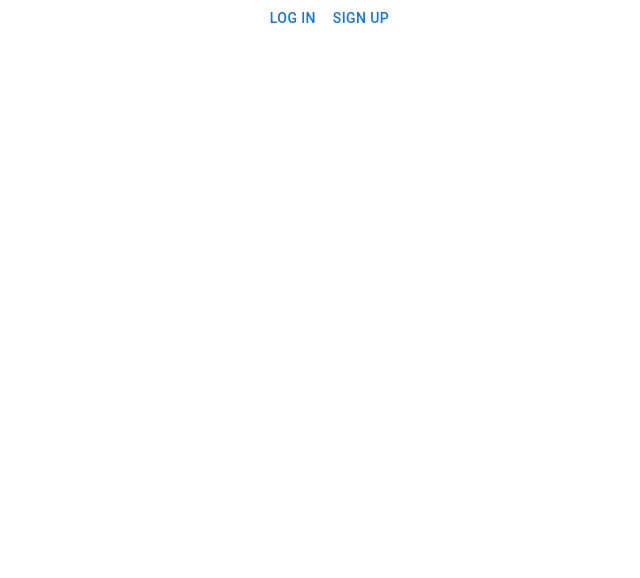
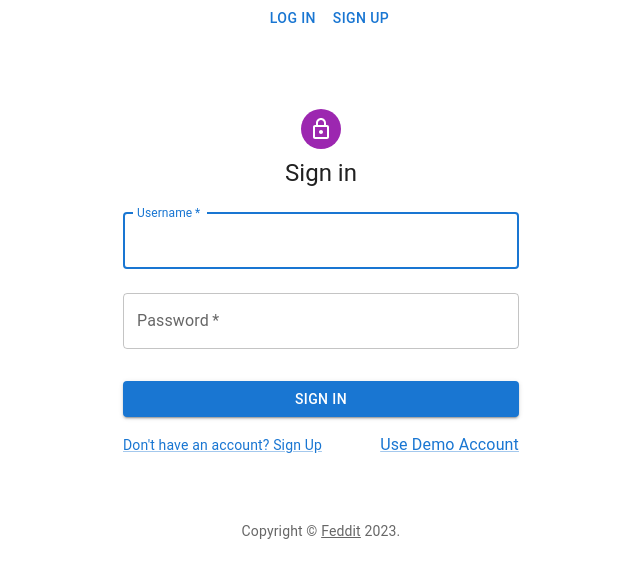
Before and after one commit to nashvador/RedditCloneFrontend, a React (Create React App) app: page /login in a window 1280 px wide. Shown: the top 578 px of the page, without its empty margins (311-951 px from the left). Built offline with nearby package versions, Linux system fonts and the light colour scheme.

Commit message:
Add login page

```diff
--- a/package.json
+++ b/package.json
@@ -15,8 +15,11 @@
     "@types/node": "^16.18.14",
     "@types/react": "^18.0.28",
     "@types/react-dom": "^18.0.11",
+    "axios": "^1.3.4",
+    "dotenv": "^16.0.3",
     "react": "^18.2.0",
     "react-dom": "^18.2.0",
+    "react-router-dom": "^6.9.0",
     "react-scripts": "5.0.1",
     "styled-components": "^5.3.8",
     "typescript": "^4.9.5",
--- a/src/App.tsx
+++ b/src/App.tsx
@@ -1,21 +1,26 @@
 import React from "react";
+import { Routes, Route } from "react-router-dom";
+import SignIn from "./components/Authentication/loginPage";
 import "./App.css";
-import { Header } from "./Header/header";
+import { Header } from "./components/Header/header";
 import { Grid } from "@mui/material";
 
 function App() {
   return (
     <Grid
       container
-      spacing={0}
+      spacing={2}
       direction="column"
       alignItems="center"
       justifyContent="top"
       style={{ minHeight: "100vh" }}
     >
-      <Grid item xs={9}>
+      <Grid item xs={9} md={9}>
         <Header />
       </Grid>
+      <Routes>
+        <Route path="/login" element={<SignIn />} />
+      </Routes>
     </Grid>
   );
 }
--- /dev/null
+++ b/src/components/Authentication/loginPage.tsx
@@ -0,0 +1,143 @@
+import { ChangeEvent, useState } from "react";
+import { login } from "../../helper/authentication";
+import Avatar from "@mui/material/Avatar";
+import Button from "@mui/material/Button";
+import CssBaseline from "@mui/material/CssBaseline";
+import TextField from "@mui/material/TextField";
+import { Alert } from "@mui/material";
+import Link from "@mui/material/Link";
+import Grid from "@mui/material/Grid";
+import Box from "@mui/material/Box";
+import LockOutlinedIcon from "@mui/icons-material/LockOutlined";
+import Typography from "@mui/material/Typography";
+import Container from "@mui/material/Container";
+import { createTheme, ThemeProvider } from "@mui/material/styles";
+
+function Copyright(props: any) {
+  return (
+    <Typography
+      variant="body2"
+      color="text.secondary"
+      align="center"
+      {...props}
+    >
+      {"Copyright © "}
+      <Link color="inherit">Feddit</Link> {new Date().getFullYear()}
+      {"."}
+    </Typography>
+  );
+}
+
+const theme = createTheme();
+
+interface formDataType {
+  username: string;
+  password: string;
+}
+
+export default function SignIn() {
+  const [errorMessage, setErrorMessage] = useState<string | null>(null);
+  const [formData, setFormData] = useState<formDataType>({
+    username: "",
+    password: "",
+  });
+
+  const handleChange = (e: ChangeEvent<HTMLInputElement>) => {
+    setFormData({ ...formData, [e.target.name]: e.target.value });
+  };
+
+  const handleSubmit = async (event: React.FormEvent<HTMLFormElement>) => {
+    event.preventDefault();
+    console.log(formData);
+    try {
+      const user = await login(formData);
+      console.log(user);
+      window.localStorage.setItem("user", JSON.stringify(user));
+      //   setUser(user);
+    } catch (err: any) {
+      setErrorMessage(err.response.data.error);
+      setTimeout(() => {
+        setErrorMessage(null);
+      }, 3000);
+    }
+  };
+
+  const handleDemoForm = (): void => {
+    setFormData({ username: "nash", password: "nash" });
+  };
+
+  return (
+    <ThemeProvider theme={theme}>
+      <Container component="main" maxWidth="xs">
+        <CssBaseline />
+        <Box
+          sx={{
+            marginTop: 8,
+            display: "flex",
+            flexDirection: "column",
+            alignItems: "center",
+          }}
+        >
+          {errorMessage ? <Alert severity="error">{errorMessage}</Alert> : ""}
+          <Avatar sx={{ m: 1, bgcolor: "secondary.main" }}>
+            <LockOutlinedIcon />
+          </Avatar>
+          <Typography component="h1" variant="h5">
+            Sign in
+          </Typography>
+          <Box
+            component="form"
+            onSubmit={handleSubmit}
+            noValidate
+            sx={{ mt: 1 }}
+          >
+            <TextField
+              margin="normal"
+              required
+              fullWidth
+              id="username"
+              label="Username"
+              name="username"
+              autoComplete="username"
+              autoFocus
+              onChange={handleChange}
+              //   value={formData.username}
+            />
+            <TextField
+              margin="normal"
+              required
+              fullWidth
+              name="password"
+              label="Password"
+              type="password"
+              id="password"
+              autoComplete="current-password"
+              onChange={handleChange}
+              //   value={event?.target.value}
+            />
+            <Button
+              type="submit"
+              fullWidth
+              variant="contained"
+              sx={{ mt: 3, mb: 2 }}
+              id="login-button"
+            >
+              Sign In
+            </Button>
+            <Grid container sx={{ justifyContent: "space-between" }}>
+              <Grid item>
+                <Link href="signup" variant="body2">
+                  {"Don't have an account? Sign Up"}
+                </Link>
+              </Grid>
+              <Grid item>
+                <Link onClick={handleDemoForm}>{"Use Demo Account"}</Link>
+              </Grid>
+            </Grid>
+          </Box>
+        </Box>
+        <Copyright sx={{ mt: 8, mb: 4 }} />
+      </Container>
+    </ThemeProvider>
+  );
+}
--- /dev/null
+++ b/src/helper/authentication.ts
@@ -0,0 +1,30 @@
+import axios from "axios";
+
+type loginCredentials = {
+  username: string;
+  password: string;
+};
+
+type signupCredentials = {
+  username: string;
+  name: string;
+  password: string;
+};
+
+const login = async (loginInfo: loginCredentials) => {
+  const loginResponse = await axios.post(
+    process.env.REACT_APP_API_ENDPOINT! + "api/login",
+    loginInfo
+  );
+  return loginResponse.data;
+};
+
+const signup = async (signupInfo: signupCredentials) => {
+  const signupResponse = await axios.post(
+    process.env.REACT_APP_API_ENDPOINT! + "api/signup",
+    signupInfo
+  );
+  return signupResponse.data;
+};
+
+export { login, signup };
--- a/src/index.tsx
+++ b/src/index.tsx
@@ -1,13 +1,16 @@
-import React from 'react';
-import ReactDOM from 'react-dom/client';
-import './index.css';
-import App from './App';
+import React from "react";
+import ReactDOM from "react-dom/client";
+import { BrowserRouter as Router } from "react-router-dom";
+import "./index.css";
+import App from "./App";
 
 const root = ReactDOM.createRoot(
-  document.getElementById('root') as HTMLElement
+  document.getElementById("root") as HTMLElement
 );
 root.render(
   <React.StrictMode>
-    <App />
+    <Router>
+      <App />
+    </Router>
   </React.StrictMode>
 );
```
Also changed, not shown: src/components/Header/header.tsx (renamed from src/Header/header.tsx), 2 other files (tests, documents, lock files or other folders).
